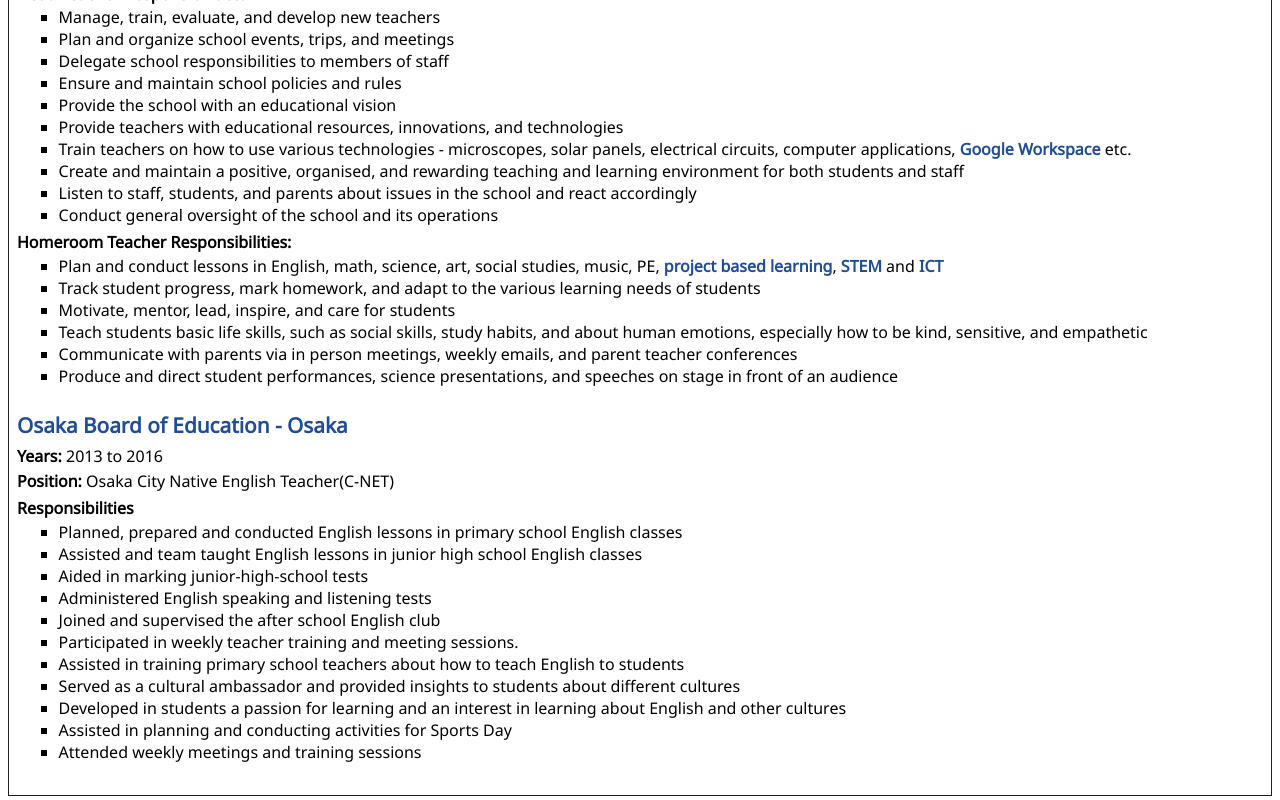
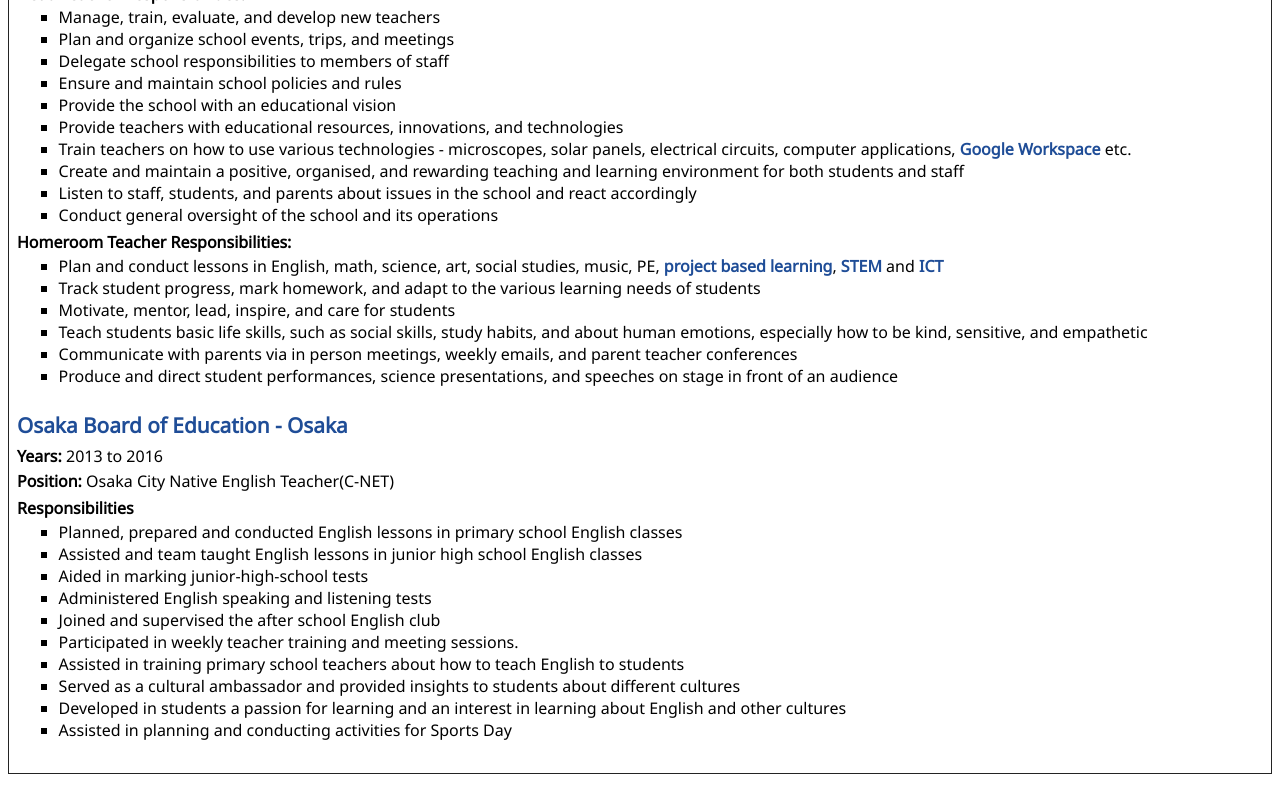
Before and after one commit to katsup07/PersonalWebsite, a Nuxt app: page /posts/work-history in a window 1280 px wide. Shown: the part 1393-2193 px from the top of the page. Built offline with nearby package versions, Linux system fonts and the light colour scheme.

Commit message:
Update text content

```diff
--- a/pages/posts/work-history.vue
+++ b/pages/posts/work-history.vue
@@ -89,7 +89,6 @@
         <li>Served as a cultural ambassador and provided insights to students about different cultures</li>
         <li>Developed in students a passion for learning and an interest in learning about English and other cultures</li>
         <li>Assisted in planning and conducting activities for Sports Day</li>
-        <li>Attended weekly meetings and training sessions</li>
       </ul>
       </section>
     </div>
```
